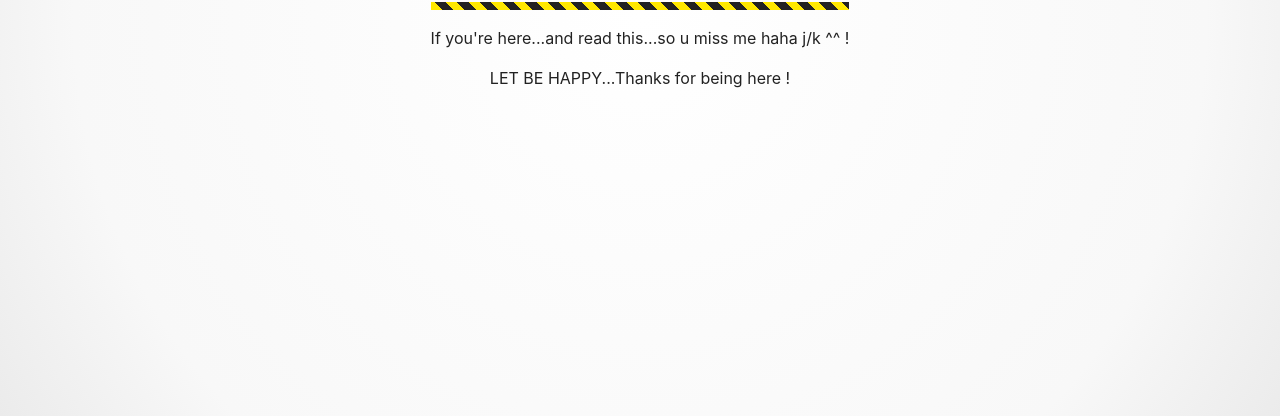
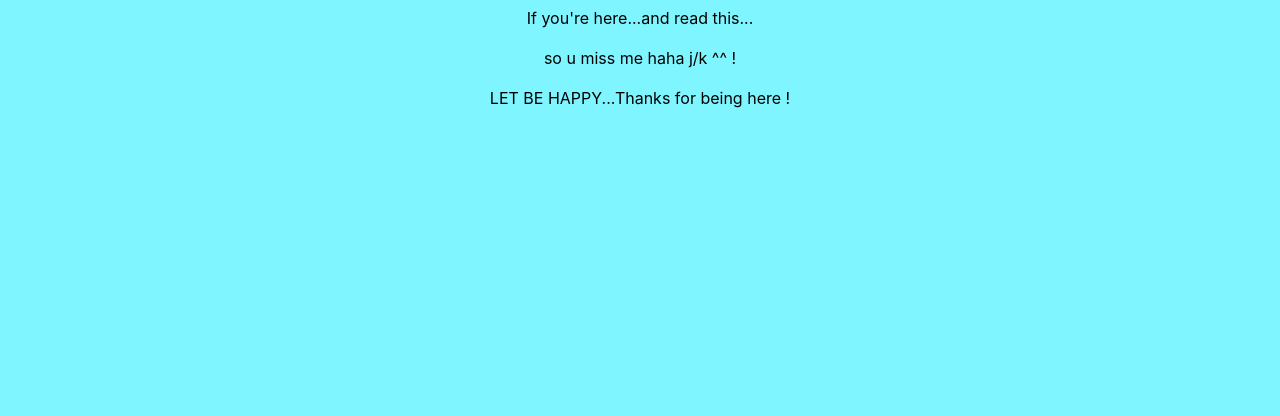
Before and after one commit to bosowon/0812, a website: page inde.html in a window 1280 px wide. Shown: the part 384-800 px from the top of the page. Drawn offline with Linux system fonts and the light colour scheme.

Commit message:
Update inde.html

```diff
--- a/inde.html
+++ b/inde.html
@@ -12,8 +12,7 @@
       }
       body {
         background-color: #7FF5FF;
-        background: radial-gradient(circle at center, #fff 0%, #f8f8f8 75%, #ebebeb 100%);
-        color: #222;
+
         font-family: -apple-system, BlinkMacSystemFont, "Segoe UI", Roboto, "Helvetica Neue", Arial, sans-serif;
         font-size: 1rem;
         line-height: 1.5;
@@ -52,7 +51,7 @@
   <body>
     <main>
       <h1>Welcome Back</h1>
-      <p>If you're here...and read this...so u miss me haha j/k ^^ !
+       <p>If you're here...and read this...<p>so u miss me haha j/k ^^ !</p>
       </p>
        <p>LET BE HAPPY...Thanks for being here !
       </p>
```
